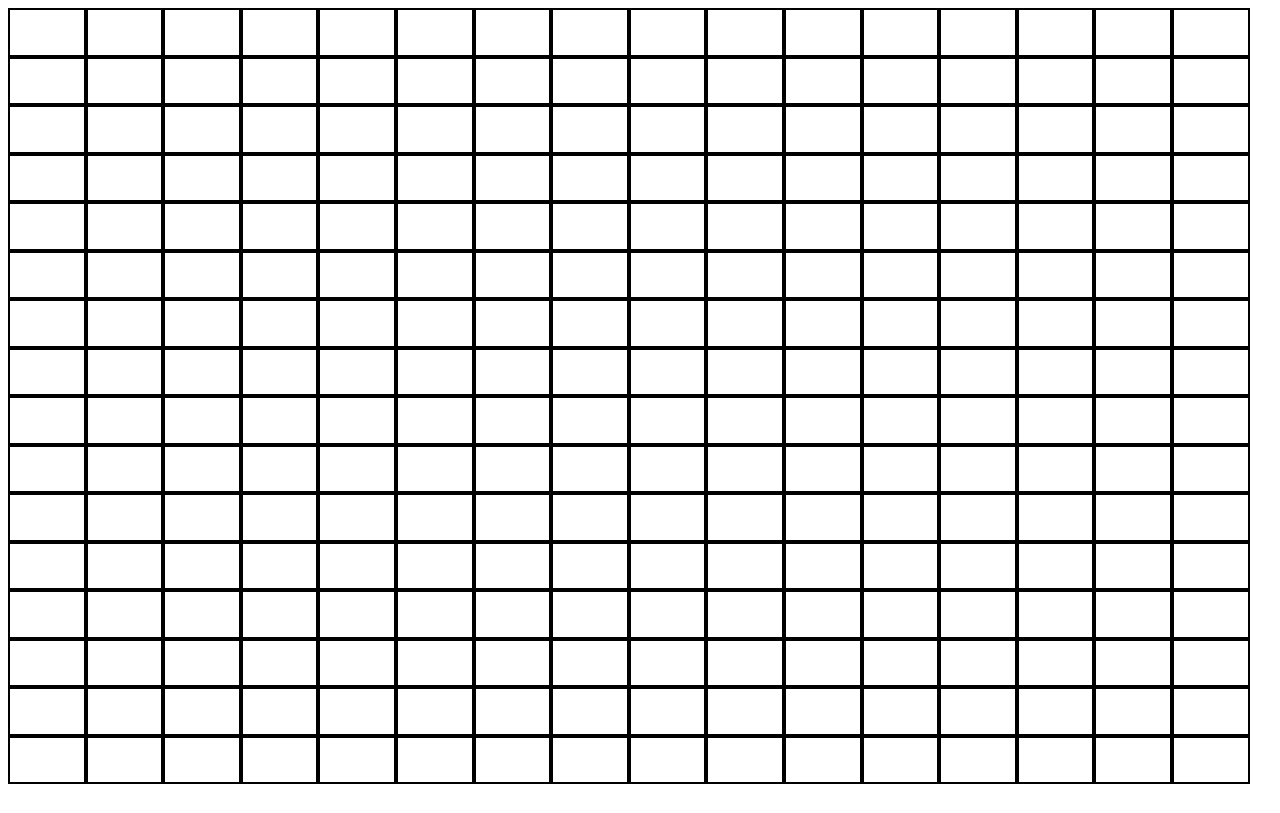
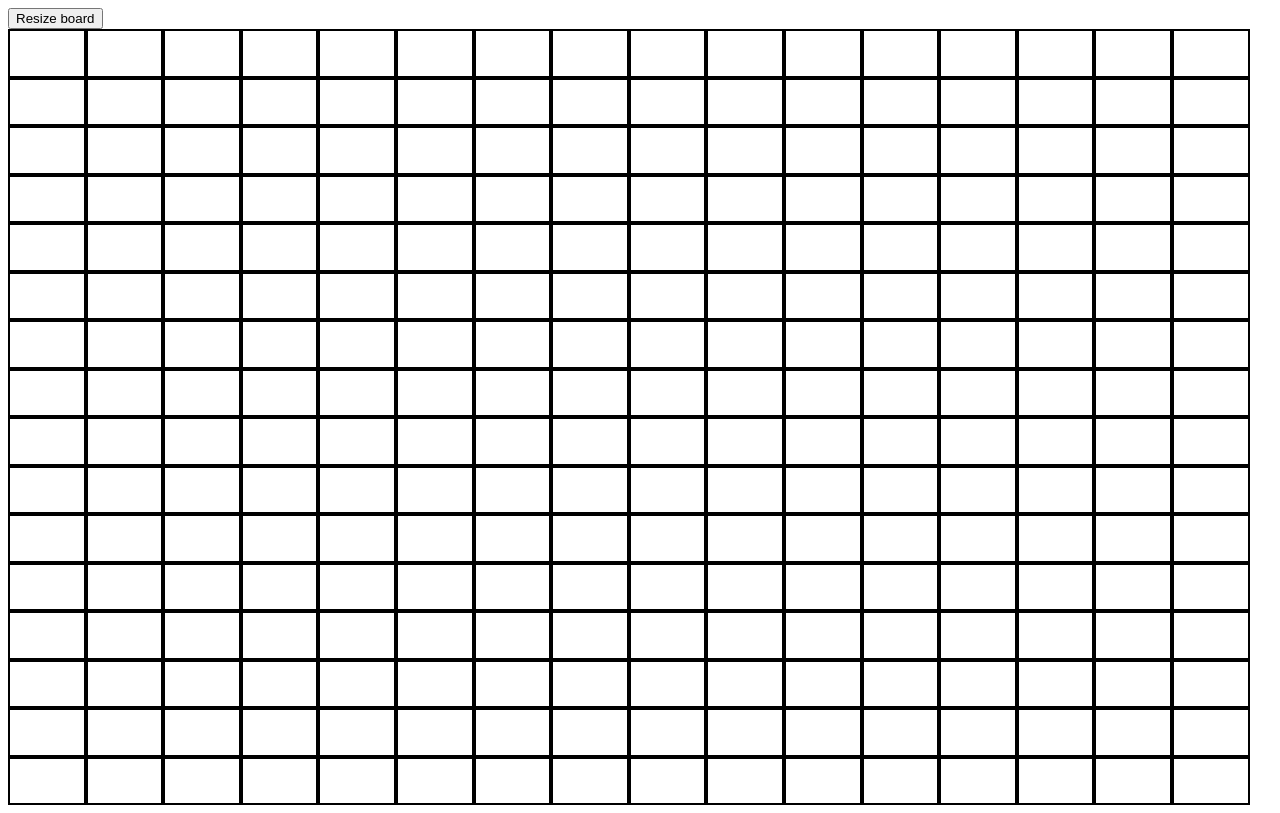
Before and after one commit to mdemore2/odin-etch, a plain HTML site: page index.html in a window 1280 px wide. Drawn offline with Linux system fonts and the light colour scheme.

Commit message:
Added user input for resizing board and validation
Added button to index.html
Added board resize function and input validation to javascript.js

```diff
--- a/index.html
+++ b/index.html
@@ -8,6 +8,7 @@
     <title>Etch-a-Sketch</title>
 </head>
 <body>
+    <button onclick="resize()">Resize board</button>
     <div class="board">
 
     </div>
--- a/javascript.js
+++ b/javascript.js
@@ -1,5 +1,13 @@
 const board = document.querySelector('.board');
 
+function resize() {
+    let size = parseInt(prompt('Please enter desired board size:'));
+    if ((!Number.isInteger(size) || size < 0 || size > 100)){
+        size = 16;
+    }
+    board.replaceChildren();
+    buildBoard(size);
+}
 
 function buildBoard(size) {
     let row = document.createElement('div');
@@ -11,6 +19,11 @@ function buildBoard(size) {
         board.appendChild(newRow);
 
     }
+
+    let pixels = document.querySelectorAll('.pixel');
+    pixels.forEach((pixel) => {
+        pixel.addEventListener('mouseover', colorPixel);
+    });
 }
 
 function addPixels(row, size){
@@ -29,8 +42,3 @@ function colorPixel(e){
 }
 
 buildBoard(16);
-
-let pixels = document.querySelectorAll('.pixel');
-pixels.forEach((pixel) => {
-    pixel.addEventListener('mouseover', colorPixel);
-});
```
